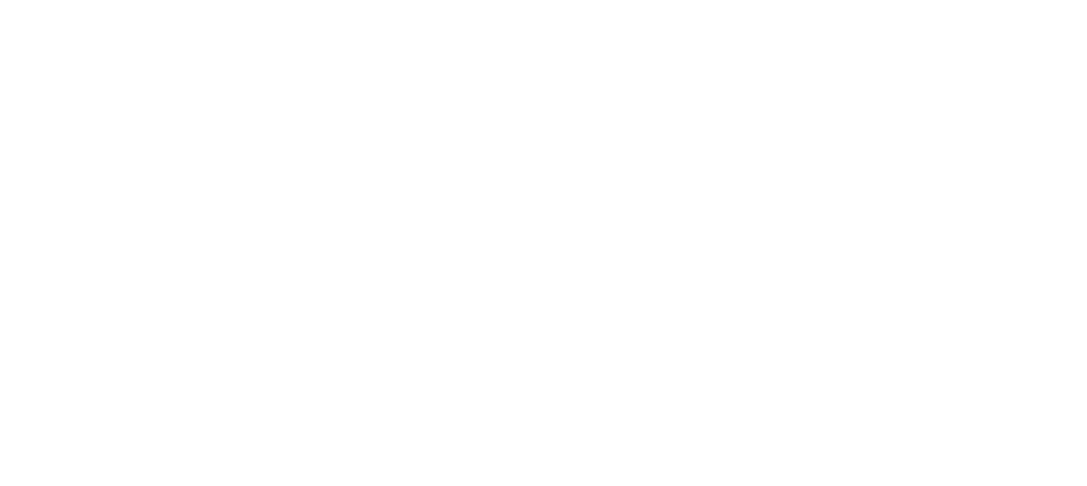
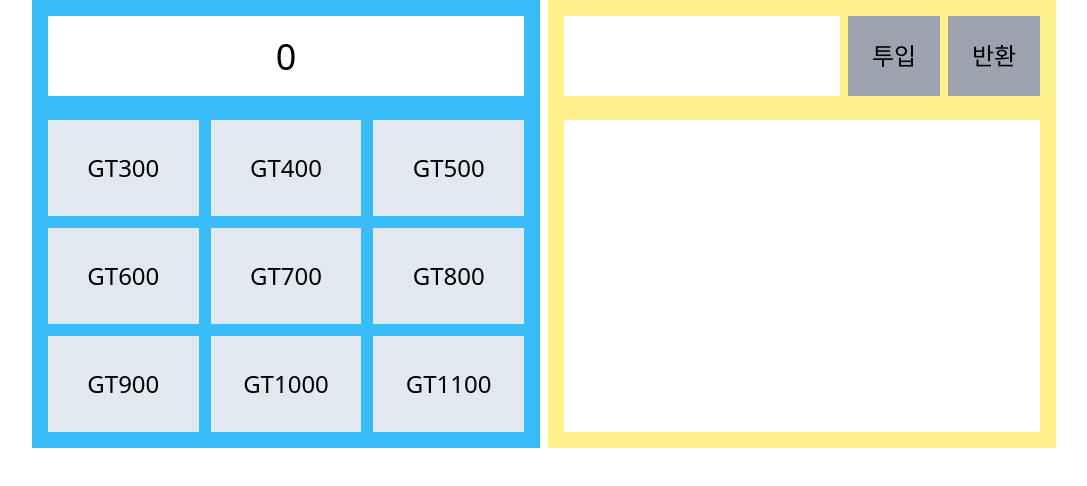
Before and after one commit to FC-InnerCircle/fe1-vending-machine, a React (Create React App) app: page / in a window 1280 px wide. Shown: the top 486 px of the page, without its empty margins (96-1183 px from the left). Built offline with nearby package versions, Linux system fonts and the light colour scheme.

Commit message:
feat : html구조 및 tailwind적용

```diff
--- a/src/App.tsx
+++ b/src/App.tsx
@@ -1,7 +1,57 @@
+import { useRef, useState } from "react";
 import "./index.css";
 
-function App() {
-  return <div className="flex App"></div>;
-}
+const CHEAPEST_PRICE = 300;
+const ALL_ITEMS_COUNT = 9;
+const GENTLEE = "GT";
+
+const App = () => {
+  const [insertValue, setInsertValue] = useState("");
+  const [balance, setBalance] = useState(0);
+  const [logList, setLogList] = useState([""]);
+  const $balanceInput = useRef<HTMLInputElement>(null);
+
+  return (
+    <div className="App">
+      <main className="max-w-screen-md gap-2 mx-auto lg:flex lg:max-w-screen-lg">
+        <div className="p-4 lg:w-1/2 bg-sky-400">
+          <input
+            ref={$balanceInput}
+            readOnly
+            type="text"
+            className="w-full h-20 mb-6 text-4xl text-center"
+            defaultValue={0}
+          />
+          <div className="grid grid-cols-3 grid-rows-3 gap-3 grind">
+            {Array.from(Array(ALL_ITEMS_COUNT)).map((_, idx) => {
+              const price = CHEAPEST_PRICE + idx * 100;
+              const itemName = `${GENTLEE}${price}`;
+              return (
+                <button className="h-24 text-2xl bg-slate-200 hover:bg-blue-500 active:bg-purple-800">
+                  {itemName}
+                </button>
+              );
+            })}
+          </div>
+        </div>
+        <div className="p-4 bg-yellow-200 lg:w-1/2">
+          <form className="grid grid-cols-[3fr_1fr_1fr] gap-2 h-20 mb-6 text-4xl">
+            <input value={insertValue} type="text" className="min-w-0 pl-4" />
+            <button type="submit" className="text-2xl bg-gray-400 insert_coin ">
+              투입
+            </button>
+            <button
+              type="button"
+              className="text-2xl bg-gray-400 return_balance"
+            >
+              반환
+            </button>
+          </form>
+          <ul className="flex flex-col gap-2 w-full h-[312px] p-4 bg-white overflow-auto"></ul>
+        </div>
+      </main>
+    </div>
+  );
+};
 
 export default App;
```
